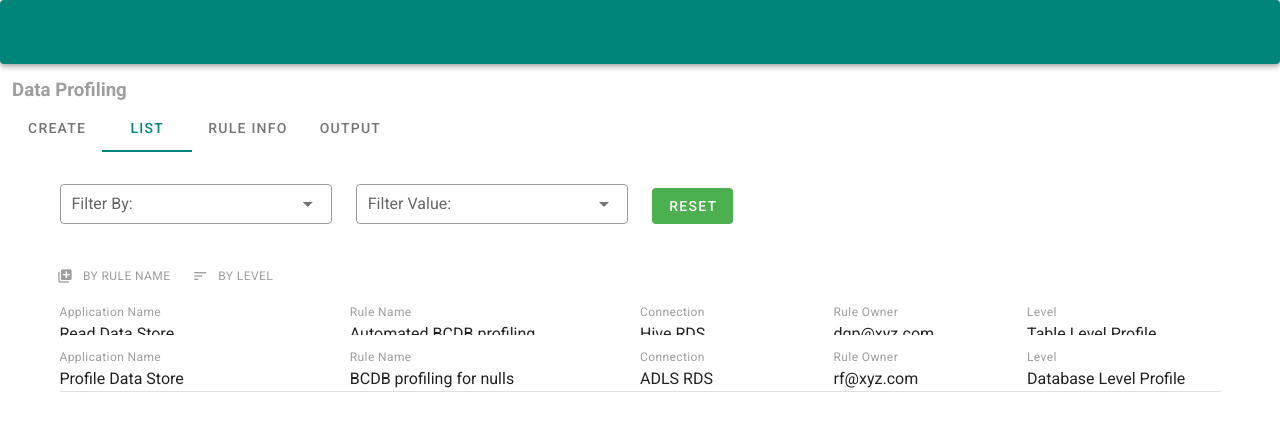
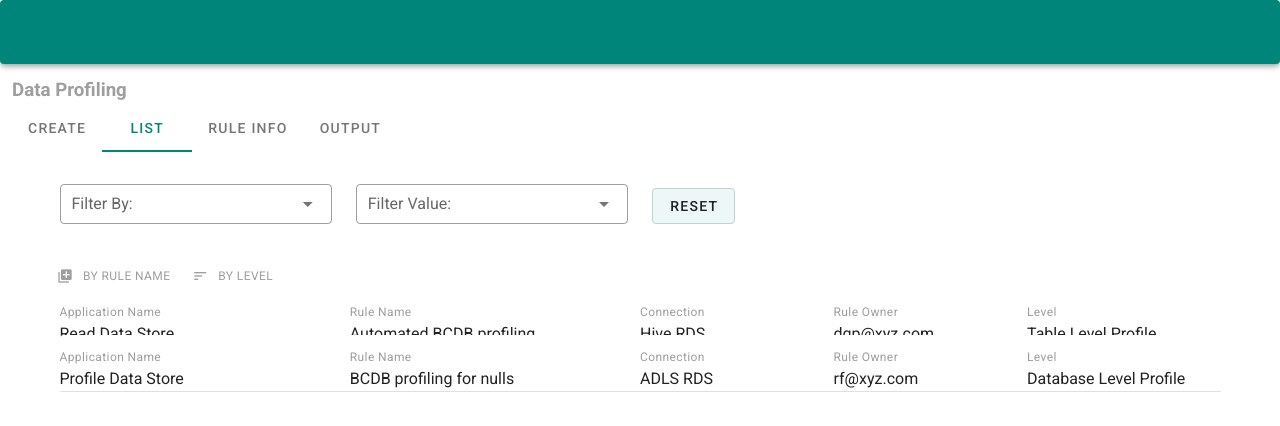
Before and after one commit to gajananpojage/DATARepo, a Vue app in the folder DineAppClient/: page /profiling/list in a window 1280 px wide. Shown: the top 426 px of the page. Built offline with nearby package versions, Linux system fonts and the light colour scheme; what vue-sweetalert2, vuetify-datetime-picker would draw is missing.

Commit message:
Update ListProfile.vue

```diff
--- a/DineAppClient/src/components/Profile/ListProfile.vue
+++ b/DineAppClient/src/components/Profile/ListProfile.vue
@@ -23,7 +23,7 @@
             @change="onProfileChanged"
             dense
             outlined
-          ></v-select></v-col><v-col class="d-flex" cols="2" sm="1"><v-btn text @click="clearFilter" class="success mx-0 mt-1"
+          ></v-select></v-col><v-col class="d-flex" cols="2" sm="1"><v-btn text @click="clearFilter" class="cancel-btn mx-0 mt-1"
             >Reset</v-btn
           ></v-col>
 
```
